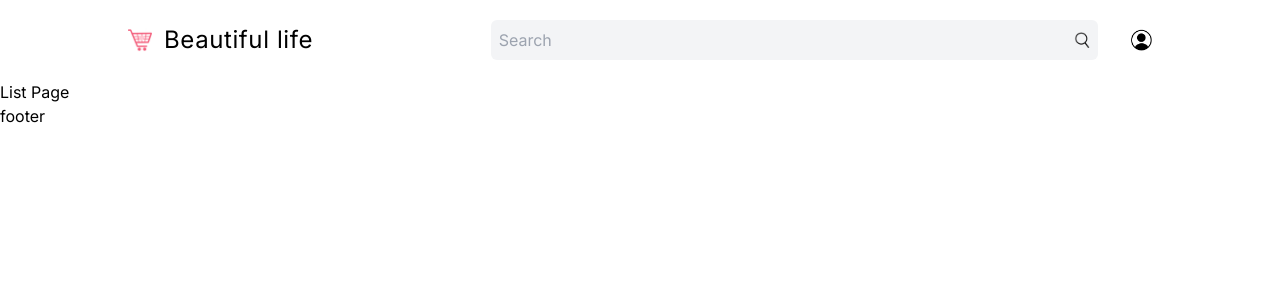
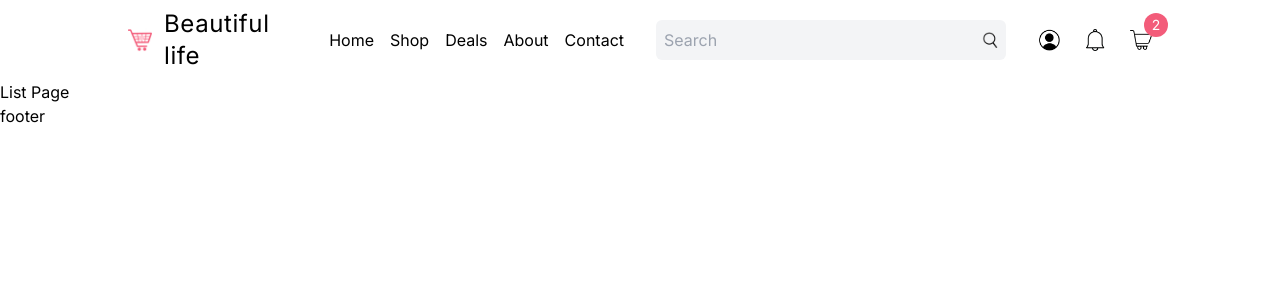
Before and after one commit to lsj2015-hub/next-ecommerce, a Next.js app: page /list in a window 1280 px wide. Shown: the top 300 px of the page. Built offline with nearby package versions, Linux system fonts and the light colour scheme.

Commit message:
Response Navbar Icons and Modals

```diff
--- /dev/null
+++ b/src/components/cart-modal.tsx
@@ -0,0 +1,7 @@
+'use client';
+
+const CartModal = () => {
+  return <div>CartModal</div>;
+};
+
+export default CartModal;
--- a/src/components/nav-icons.tsx
+++ b/src/components/nav-icons.tsx
@@ -1,11 +1,64 @@
 'use client';
 
 import Image from 'next/image';
+import Link from 'next/link';
+import { useRouter } from 'next/navigation';
+import { useState } from 'react';
+import CartModal from './cart-modal';
 
 const NavIcons = () => {
+  const [isProfileOpen, setIsProfileOpen] = useState(false);
+  const [isCardOpen, setIsCardOpen] = useState(false);
+
+  const router = useRouter();
+
+  // TEMPORARY
+  const isLoggedIn = false;
+
+  const handleProfile = () => {
+    if (!isLoggedIn) {
+      router.push('/login');
+    }
+    setIsProfileOpen((prev) => !prev);
+  };
+
   return (
-    <div>
-      <Image src="/profile.png" alt="" width={22} height={22} />
+    <div className="flex items-center gap-4 xl:gap-6 relative">
+      <Image
+        src="/profile.png"
+        alt=""
+        width={22}
+        height={22}
+        className="cursor-pionter"
+        onClick={handleProfile}
+      />
+      {isProfileOpen && (
+        <div className="absolute p-4 rounded-md top-12 left-0 text-sm shadow-[0_3px_10px_rgb(0,0,0,0.2)] z-20">
+          <Link href="/">Profile</Link>
+          <div className="mt-2 cursor-pointer">Logout</div>
+        </div>
+      )}
+      <Image
+        src="/notification.png"
+        alt=""
+        width={22}
+        height={22}
+        className="cursor-pionter"
+      />
+      <div className="relative cursor-pointer">
+        <Image
+          src="/cart.png"
+          alt=""
+          width={22}
+          height={22}
+          className="cursor-pionter"
+          onClick={() => setIsCardOpen((prev) => !prev)}
+        />
+        <div className="absolute -top-4 -right-4 h-6 w-6 bg-lama rounded-full text-white text-sm flex items-center justify-center">
+          2
+        </div>
+      </div>
+      {isCardOpen && <CartModal />}
     </div>
   );
 };
--- a/src/components/navbar.tsx
+++ b/src/components/navbar.tsx
@@ -17,14 +17,21 @@ const Navbar = () => {
       {/* BIGGER SCREEN */}
       <div className="hidden md:flex items-center justify-between gap-8 h-full">
         {/* LEFT */}
-        <div className="w-1/3">
+        <div className="w-1/3 xl:w-1/2 flex items-center gap-12">
           <Link href="/" className="flex items-center gap-3">
             <Image src="/logo.png" alt="" width={24} height={24} />
             <div className="text-2xl tracking-wide">Beautiful life</div>
           </Link>
+          <div className="hidden xl:flex gap-4">
+            <Link href="/">Home</Link>
+            <Link href="/">Shop</Link>
+            <Link href="/">Deals</Link>
+            <Link href="/">About</Link>
+            <Link href="/">Contact</Link>
+          </div>
         </div>
         {/* RIGHT */}
-        <div className="w-2/3 flex items-center justify-between gap-8">
+        <div className="w-2/3 xl:w-1/2 flex items-center justify-between gap-8">
           <SearchBar />
           <NavIcons />
         </div>
--- a/tailwind.config.ts
+++ b/tailwind.config.ts
@@ -1,17 +1,20 @@
-import type { Config } from "tailwindcss";
+import type { Config } from 'tailwindcss';
 
 const config: Config = {
   content: [
-    "./src/pages/**/*.{js,ts,jsx,tsx,mdx}",
-    "./src/components/**/*.{js,ts,jsx,tsx,mdx}",
-    "./src/app/**/*.{js,ts,jsx,tsx,mdx}",
+    './src/pages/**/*.{js,ts,jsx,tsx,mdx}',
+    './src/components/**/*.{js,ts,jsx,tsx,mdx}',
+    './src/app/**/*.{js,ts,jsx,tsx,mdx}',
   ],
   theme: {
     extend: {
       backgroundImage: {
-        "gradient-radial": "radial-gradient(var(--tw-gradient-stops))",
-        "gradient-conic":
-          "conic-gradient(from 180deg at 50% 50%, var(--tw-gradient-stops))",
+        'gradient-radial': 'radial-gradient(var(--tw-gradient-stops))',
+        'gradient-conic':
+          'conic-gradient(from 180deg at 50% 50%, var(--tw-gradient-stops))',
+      },
+      colors: {
+        lama: '#F35C7A',
       },
     },
   },
```
